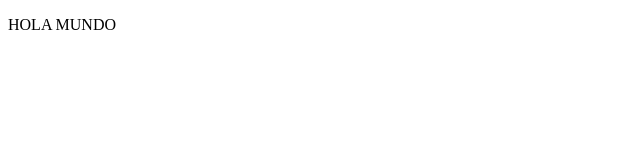
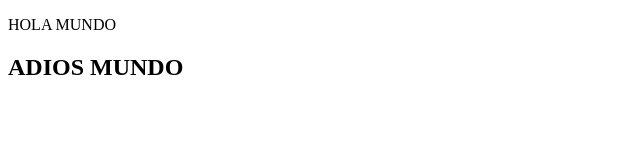
Before and after one commit to J-U-L-I-I/programacion-web, a plain HTML site: page index.html in a window 1280 px wide. Shown: the whole page, without its empty margins (0-640 px from the left). Drawn offline with Linux system fonts and the light colour scheme.

Commit message:
Update index.html
modificacion del HTML de rama1

```diff
--- a/index.html
+++ b/index.html
@@ -7,5 +7,6 @@
 </head>
 <body>
     <p>HOLA MUNDO</p>
+    <h2>ADIOS MUNDO</h2>
 </body>
 </html>
```
